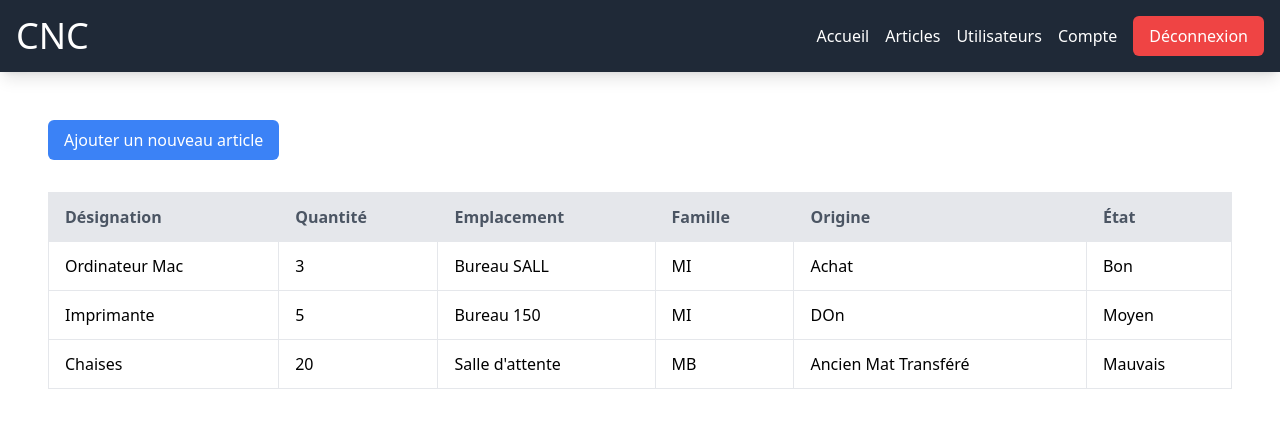
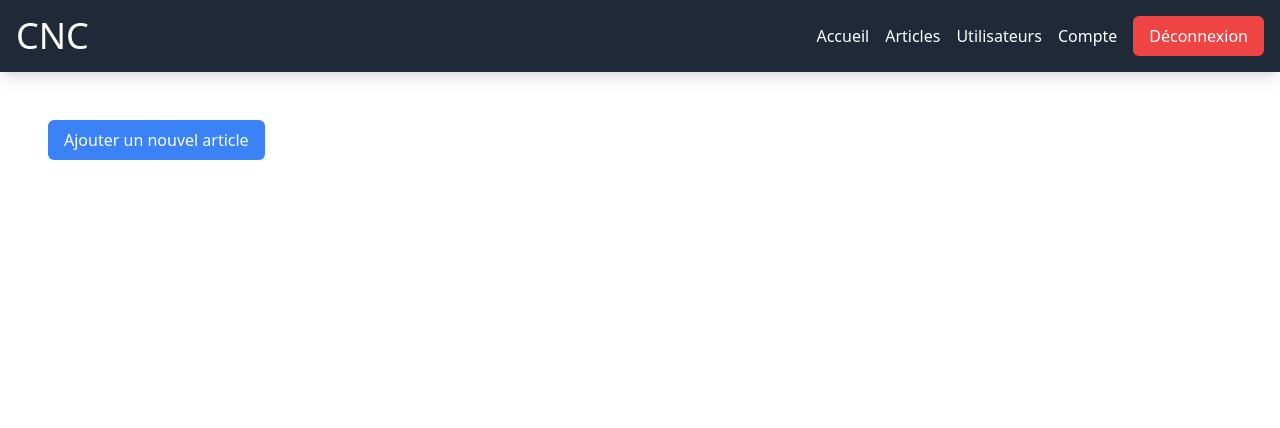
Before and after one commit to Meedbechir/cnc-inventaire-front, a React (Vite) app: page /articles in a window 1280 px wide. Shown: the top 428 px of the page. Built offline with nearby package versions, Linux system fonts and the light colour scheme.

Commit message:
First commit for today

```diff
--- a/src/components/Article.jsx
+++ b/src/components/Article.jsx
@@ -5,15 +5,33 @@ const Article = () => {
   const [isModalOpen, setIsModalOpen] = useState(false);
   const [designation, setDesignation] = useState('');
   const [quantity, setQuantity] = useState('');
-  const [location, setLocation] = useState('');
-  const [family, setFamily] = useState('');
   const [origin, setOrigin] = useState('');
-  const [status, setStatus] = useState('Bon');
+  const [family, setFamily] = useState('MI');
+  const [articles, setArticles] = useState([]);
 
   const handleSubmit = (e) => {
     e.preventDefault();
-    console.log({ designation, quantity, location, family, origin, status });
+
+    const newArticles = Array.from({ length: quantity }, () => ({
+      designation,
+      family,
+      origin,
+      status: 'Bon',
+      location: '',
+    }));
+
+    setArticles(newArticles);
     setIsModalOpen(false);
+    setDesignation('');
+    setQuantity('');
+    setOrigin('');
+    setFamily('MI');
+  };
+
+  const handleLocationChange = (index, value) => {
+    const updatedArticles = [...articles];
+    updatedArticles[index].location = value;
+    setArticles(updatedArticles);
   };
 
   return (
@@ -24,13 +42,13 @@ const Article = () => {
           onClick={() => setIsModalOpen(true)}
           className="bg-blue-500 text-white px-4 py-2 rounded-md"
         >
-          Ajouter un nouveau article
+          Ajouter un nouvel article
         </button>
 
         {isModalOpen && (
           <div className="fixed inset-0 flex items-center justify-center bg-black bg-opacity-50">
             <div className="bg-white rounded-lg p-6 w-3/4 md:w-1/2 lg:w-1/3">
-              <h2 className="text-xl font-bold mb-4">Ajouter un Article</h2>
+              <h2 className="text-xl font-bold mb-4">Ajouter des Articles</h2>
               <form onSubmit={handleSubmit}>
                 <div className="grid grid-cols-2 gap-4 mb-4">
                   <div>
@@ -54,30 +72,7 @@ const Article = () => {
                     />
                   </div>
                 </div>
-                <div className="grid grid-cols-2 gap-4 mb-4">
-                  <div>
-                    <label className="block mb-2">Emplacement</label>
-                    <input
-                      type="text"
-                      value={location}
-                      onChange={(e) => setLocation(e.target.value)}
-                      className="border border-gray-300 rounded-md w-full p-2"
-                      required
-                    />
-                  </div>
-                  <div>
-                    <label className="block mb-2">Famille</label>
-                    <input
-                      type="text"
-                      value={family}
-                      onChange={(e) => setFamily(e.target.value)}
-                      className="border border-gray-300 rounded-md w-full p-2"
-                      required
-                    />
-                  </div>
-                </div>
-                <div className="grid grid-cols-2 gap-4 mb-4">
-                  <div>
+                <div className="mb-4">
                   <label className="block mb-2">Origine</label>
                   <input
                     type="text"
@@ -87,18 +82,18 @@ const Article = () => {
                     required
                   />
                 </div>
-                  <div>
-                    <label className="block mb-2">État</label>
+                <div className="mb-4">
+                  <label className="block mb-2">Famille</label>
                   <select
-                      value={status}
-                      onChange={(e) => setStatus(e.target.value)}
+                    value={family}
+                    onChange={(e) => setFamily(e.target.value)}
                     className="border border-gray-300 rounded-md w-full p-2"
                   >
-                      <option value="Bon">Bon</option>
-                      <option value="Moyen">Moyen</option>
-                      <option value="Mauvais">Mauvais</option>
+                    <option value="MI">MI</option>
+                    <option value="MB">MB</option>
+                    <option value="MM">MM</option>
+                    <option value="EM">EM</option>
                   </select>
-                  </div>
                 </div>
                 <div className="flex justify-between mb-4">
                   <button
@@ -112,7 +107,7 @@ const Article = () => {
                     type="submit"
                     className="bg-blue-500 text-white px-4 py-2 rounded-md mt-2"
                   >
-                    Ajouter
+                    Confirmer
                   </button>
                 </div>
               </form>
@@ -120,49 +115,39 @@ const Article = () => {
           </div>
         )}
 
-        {/* Tableau des articles */}
+        {/* Tableau des articles générés */}
         <div className="mt-8">
+          {articles.length > 0 && (
             <table className="min-w-full bg-white border border-gray-300">
               <thead>
                 <tr className="bg-gray-200 text-gray-600 text-left">
                   <th className="py-3 px-4 border">Désignation</th>
-                <th className="py-3 px-4 border">Quantité</th>
-                <th className="py-3 px-4 border">Emplacement</th>
                   <th className="py-3 px-4 border">Famille</th>
                   <th className="py-3 px-4 border">Origine</th>
+                  <th className="py-3 px-4 border">Emplacement</th>
                   <th className="py-3 px-4 border">État</th>
                 </tr>
               </thead>
               <tbody>
-              {/* Ligne 1 */}
-              <tr>
-                <td className="py-3 px-4 border">Ordinateur Mac</td>
-                <td className="py-3 px-4 border">3</td>
-                <td className="py-3 px-4 border">Bureau SALL</td>
-                <td className="py-3 px-4 border">MI</td>
-                <td className="py-3 px-4 border">Achat</td>
-                <td className="py-3 px-4 border">Bon</td>
+                {articles.map((article, index) => (
+                  <tr key={index}>
+                    <td className="py-3 px-4 border w-1/4">{article.designation}</td>
+                    <td className="py-3 px-4 border">{article.family}</td>
+                    <td className="py-3 px-4 border">{article.origin}</td>
+                    <td className="py-3 px-4 border w-1/4">
+                      <input
+                        type="text"
+                        value={article.location}
+                        onChange={(e) => handleLocationChange(index, e.target.value)}
+                        className="border border-gray-300 rounded-md w-full p-1"
+                      />
+                    </td>
+                    <td className="py-3 px-4 border">{article.status}</td>
                   </tr>
-              {/* Ligne 2 */}
-              <tr>
-                <td className="py-3 px-4 border">Imprimante</td>
-                <td className="py-3 px-4 border">5</td>
-                <td className="py-3 px-4 border">Bureau 150</td>
-                <td className="py-3 px-4 border">MI</td>
-                <td className="py-3 px-4 border">DOn</td>
-                <td className="py-3 px-4 border">Moyen</td>
-              </tr>
-              {/* Ligne 3 */}
-              <tr>
-                <td className="py-3 px-4 border">Chaises</td>
-                <td className="py-3 px-4 border">20</td>
-                <td className="py-3 px-4 border">Salle d'attente</td>
-                <td className="py-3 px-4 border">MB</td>
-                <td className="py-3 px-4 border">Ancien Mat Transféré</td>
-                <td className="py-3 px-4 border">Mauvais</td>
-              </tr>
+                ))}
               </tbody>
             </table>
+          )}
         </div>
       </div>
     </>
```
Lines whose indentation alone changed are shown as unchanged.
